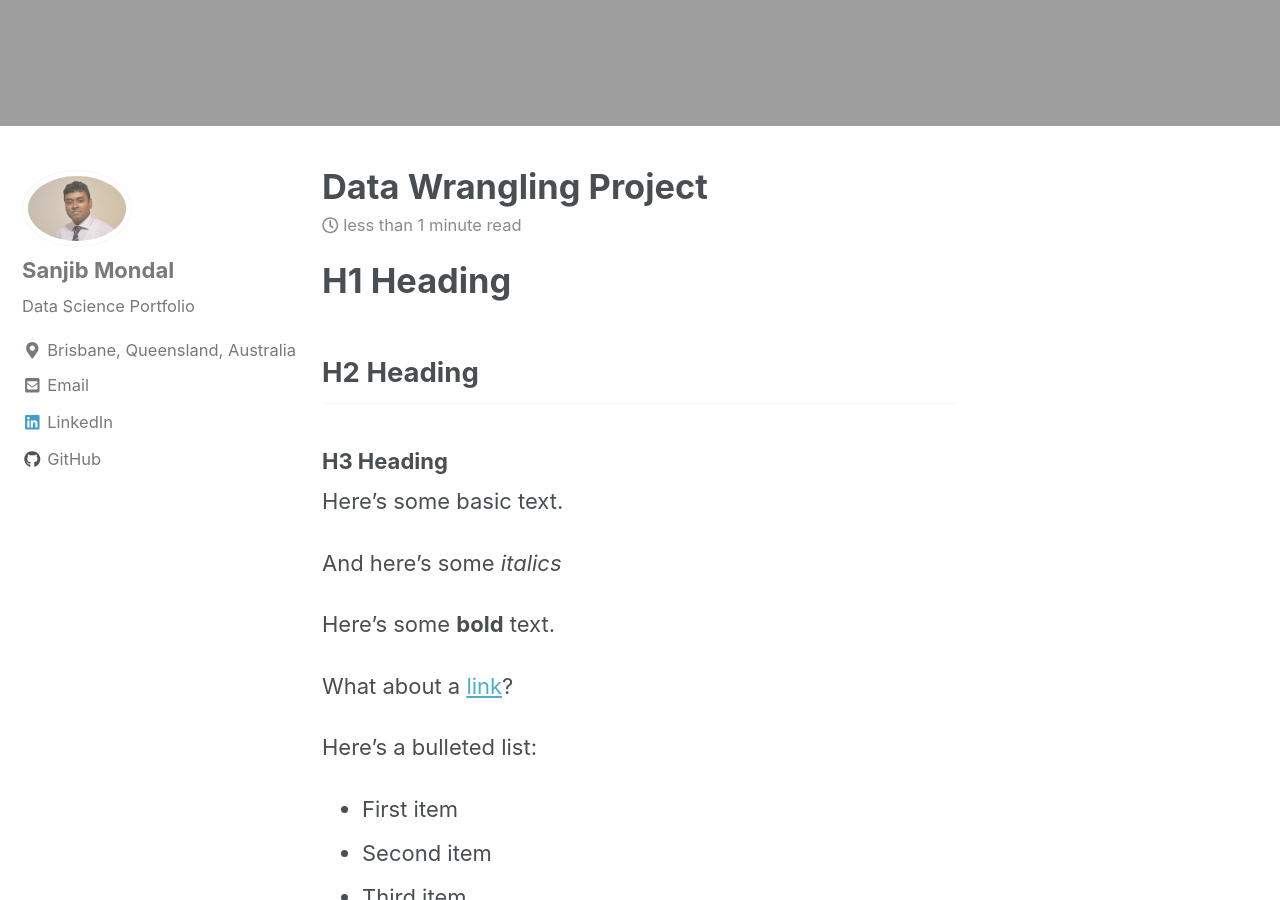
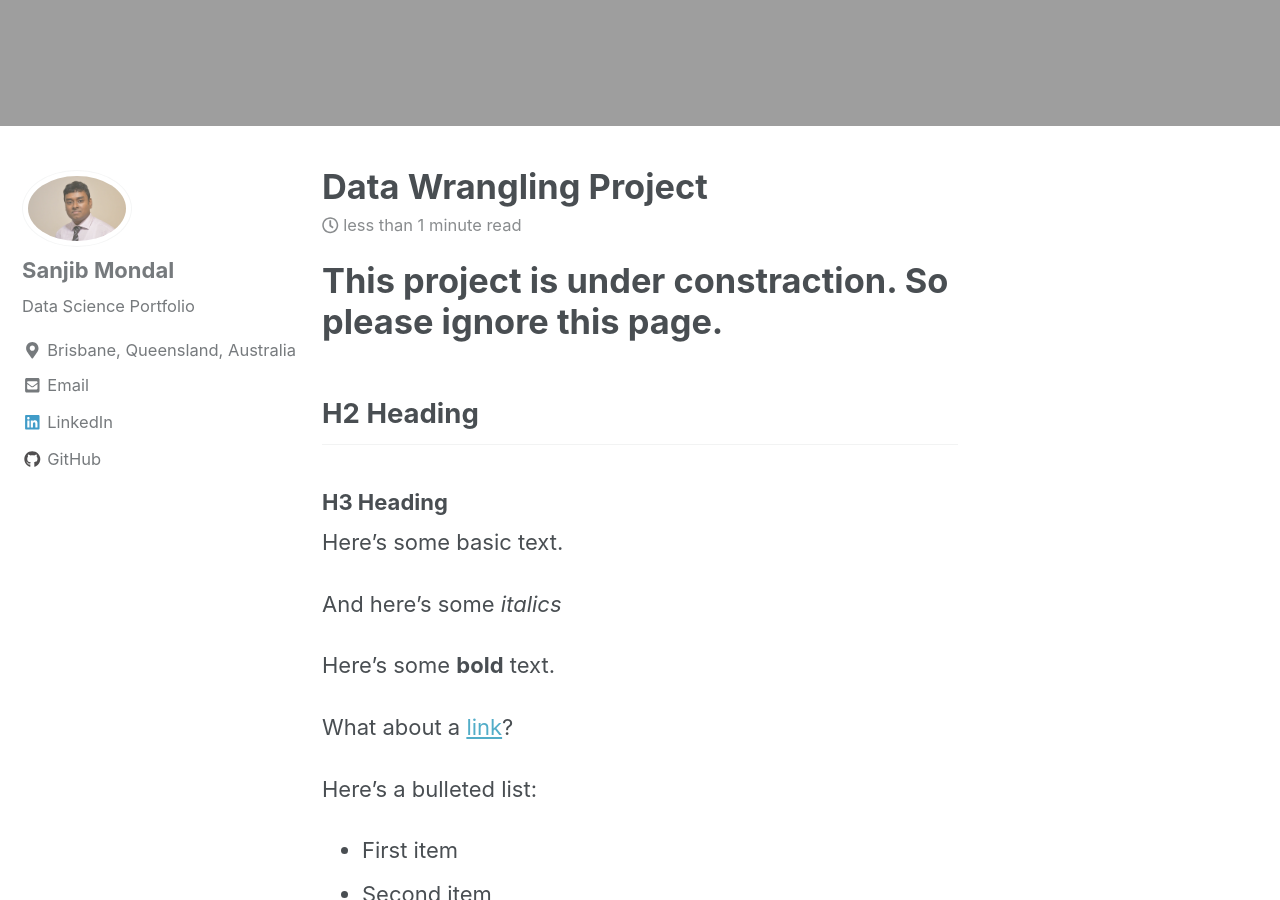
Before and after one commit to Sanjib-Mondal/Sanjib-Mondal.Co, a Jekyll site: the page built from _posts/2018-01-28-perceptron.md, in a window 1280 px wide and 900 px high, scrolled down 934 px. Built offline with Jekyll 4.4.1, drawn with Linux system fonts in a browser that asks for light colours; nearby versions of some CDN libraries; formulas are drawn with MathJax 3.

Commit message:
Update 2018-01-28-perceptron.md

```diff
--- a/_posts/2018-01-28-perceptron.md
+++ b/_posts/2018-01-28-perceptron.md
@@ -8,7 +8,7 @@ excerpt: "Data Wrangling, Data Science, Messy Data"
 mathjax: "true"
 ---
 
-# H1 Heading
+# This project is under constraction. So please ignore this page.
 
 ## H2 Heading
 
```
